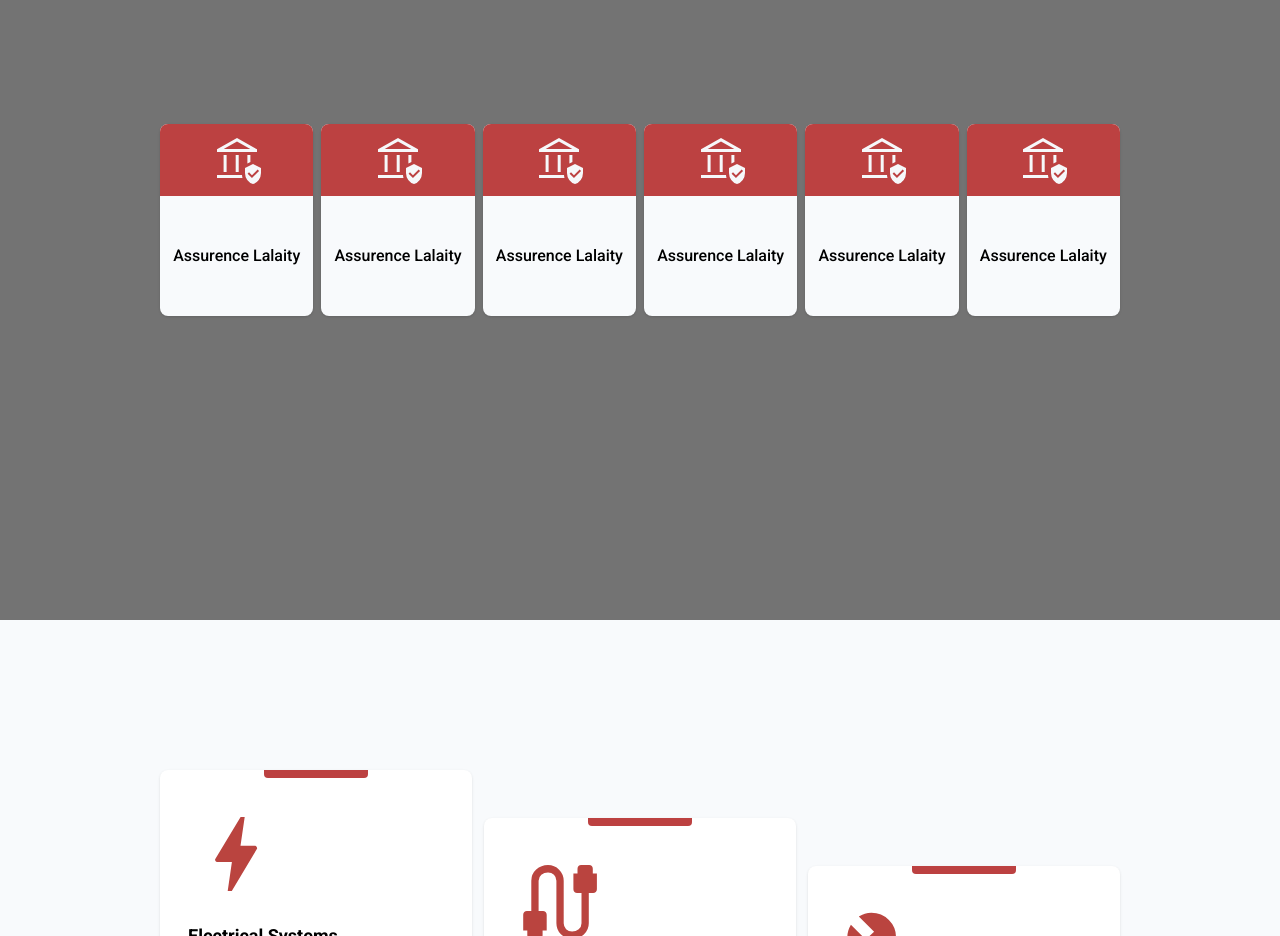
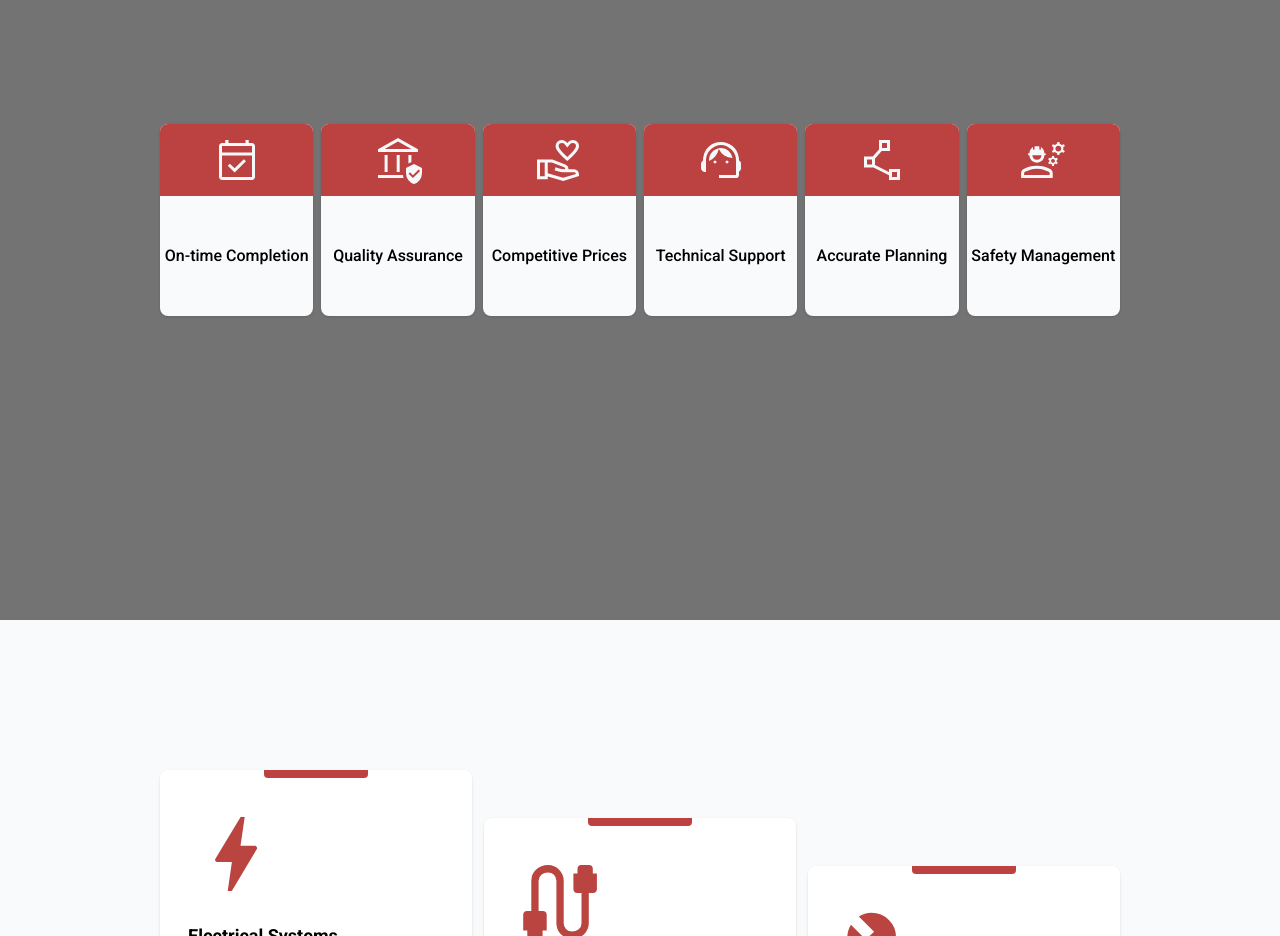
Before and after one commit to systematicRealm/trust, a React (Create React App) app: page / in a window 1280 px wide. Shown: the part 980-1916 px from the top of the page. Built offline with nearby package versions, Linux system fonts and the light colour scheme; the HTML template or start-up script is replaced by a standard one.

Commit message:
finished why us

```diff
--- a/src/components/02_body/components/02-whyUs/WhyUs.js
+++ b/src/components/02_body/components/02-whyUs/WhyUs.js
@@ -1,17 +1,31 @@
 import React from "react";
 import CardWhyUs from "./components/CardWhyUs";
 import assure from "./assets/assurance.svg";
+import construct from "./assets/construction.svg";
+import delivery from "./assets/onTime.svg";
+import plan from "./assets/planning.svg";
+import hq from "./assets/quality.svg";
+import support from "./assets/support.svg";
+import volunteer from "./assets/volunteer.svg";
 
 export default function WhyUs() {
+  const points = [
+    "On-time Completion",
+    "Quality Assurance",
+    "Competitive Prices",
+    "Technical Support",
+    "Accurate Planning",
+    "Safety Management",
+  ];
   return (
     <div className="flex items-center justify-center w-full bg-neutral-500 h-100v">
       <div className="flex items-center justify-center w-3/4 gap-2">
-        <CardWhyUs icon={assure} text={"Assurence Lalaity"} />
-        <CardWhyUs icon={assure} text={"Assurence Lalaity"} />
-        <CardWhyUs icon={assure} text={"Assurence Lalaity"} />
-        <CardWhyUs icon={assure} text={"Assurence Lalaity"} />
-        <CardWhyUs icon={assure} text={"Assurence Lalaity"} />
-        <CardWhyUs icon={assure} text={"Assurence Lalaity"} />
+        <CardWhyUs icon={delivery} text={points[0]} />
+        <CardWhyUs icon={assure} text={points[1]} />
+        <CardWhyUs icon={volunteer} text={points[2]} />
+        <CardWhyUs icon={support} text={points[3]} />
+        <CardWhyUs icon={plan} text={points[4]} />
+        <CardWhyUs icon={hq} text={points[5]} />
       </div>
     </div>
   );
```
